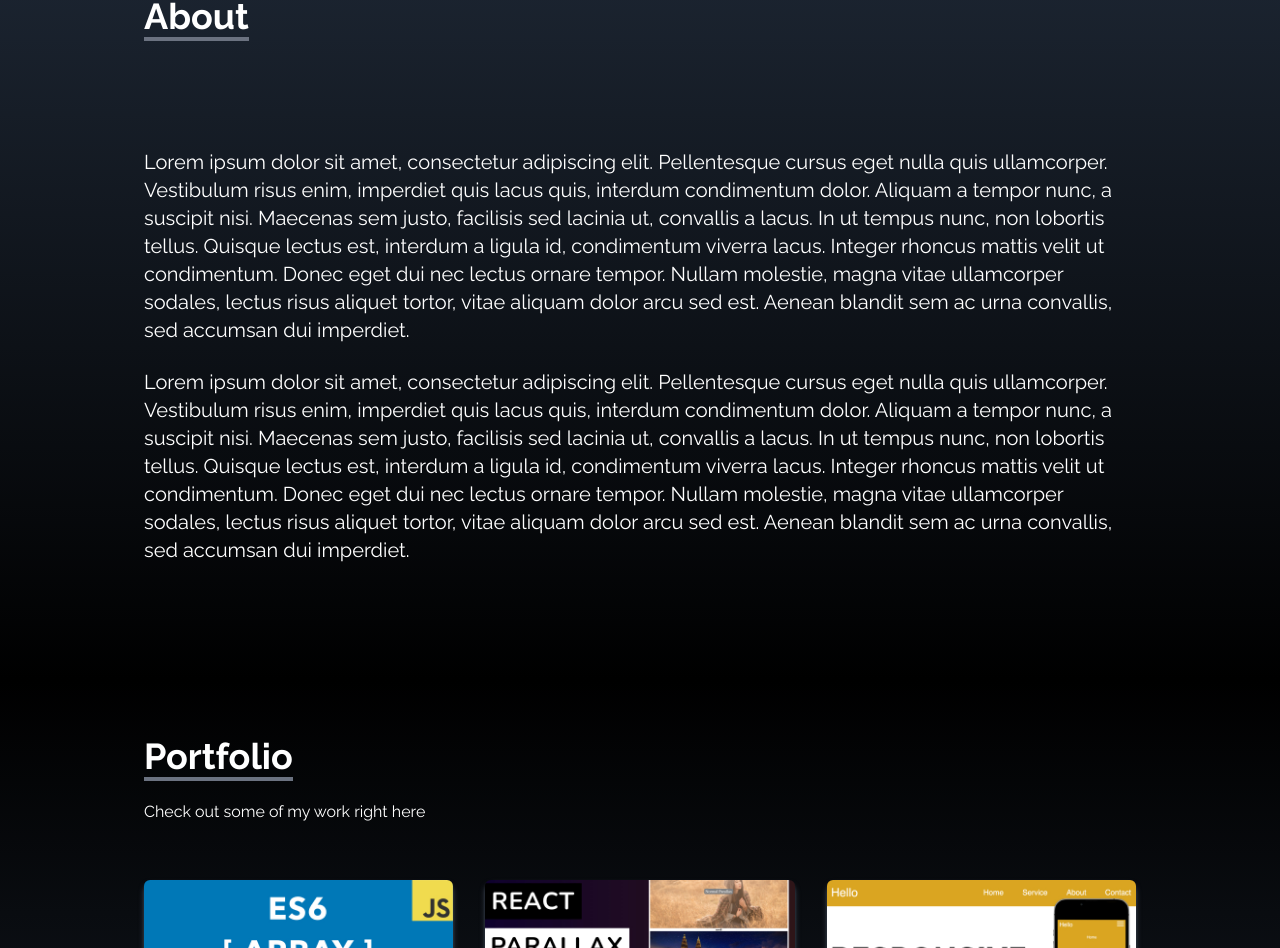
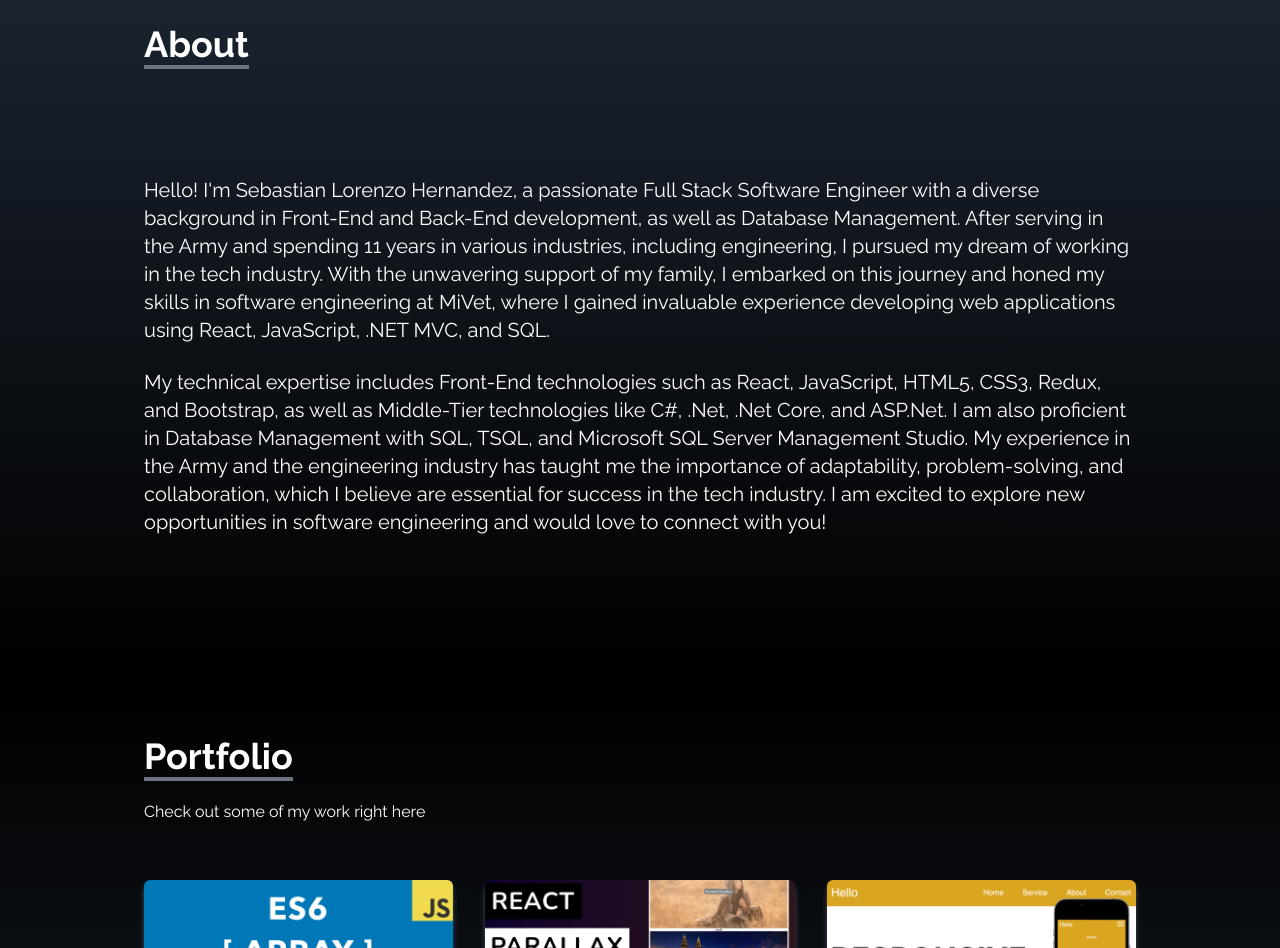
Before and after one commit to Sebmarine/myportfolio, a React (Create React App) app: page / in a window 1280 px wide. Shown: the part 920-1868 px from the top of the page. Built offline with nearby package versions, Linux system fonts and the light colour scheme.

Commit message:
changed about me

```diff
--- a/src/components/About.jsx
+++ b/src/components/About.jsx
@@ -13,29 +13,28 @@ const About = () => {
           </p>
         </div>
         <p className="text-xl mt-20">
-          Lorem ipsum dolor sit amet, consectetur adipiscing elit. Pellentesque
-          cursus eget nulla quis ullamcorper. Vestibulum risus enim, imperdiet
-          quis lacus quis, interdum condimentum dolor. Aliquam a tempor nunc, a
-          suscipit nisi. Maecenas sem justo, facilisis sed lacinia ut, convallis
-          a lacus. In ut tempus nunc, non lobortis tellus. Quisque lectus est,
-          interdum a ligula id, condimentum viverra lacus. Integer rhoncus
-          mattis velit ut condimentum. Donec eget dui nec lectus ornare tempor.
-          Nullam molestie, magna vitae ullamcorper sodales, lectus risus aliquet
-          tortor, vitae aliquam dolor arcu sed est. Aenean blandit sem ac urna
-          convallis, sed accumsan dui imperdiet.
+          Hello! I'm Sebastian Lorenzo Hernandez, a passionate Full Stack
+          Software Engineer with a diverse background in Front-End and Back-End
+          development, as well as Database Management. After serving in the Army
+          and spending 11 years in various industries, including engineering, I
+          pursued my dream of working in the tech industry. With the unwavering
+          support of my family, I embarked on this journey and honed my skills
+          in software engineering at MiVet, where I gained invaluable experience
+          developing web applications using React, JavaScript, .NET MVC, and
+          SQL.
         </p>
         <br />
         <p className="text-xl">
-          Lorem ipsum dolor sit amet, consectetur adipiscing elit. Pellentesque
-          cursus eget nulla quis ullamcorper. Vestibulum risus enim, imperdiet
-          quis lacus quis, interdum condimentum dolor. Aliquam a tempor nunc, a
-          suscipit nisi. Maecenas sem justo, facilisis sed lacinia ut, convallis
-          a lacus. In ut tempus nunc, non lobortis tellus. Quisque lectus est,
-          interdum a ligula id, condimentum viverra lacus. Integer rhoncus
-          mattis velit ut condimentum. Donec eget dui nec lectus ornare tempor.
-          Nullam molestie, magna vitae ullamcorper sodales, lectus risus aliquet
-          tortor, vitae aliquam dolor arcu sed est. Aenean blandit sem ac urna
-          convallis, sed accumsan dui imperdiet.
+          My technical expertise includes Front-End technologies such as React,
+          JavaScript, HTML5, CSS3, Redux, and Bootstrap, as well as Middle-Tier
+          technologies like C#, .Net, .Net Core, and ASP.Net. I am also
+          proficient in Database Management with SQL, TSQL, and Microsoft SQL
+          Server Management Studio. My experience in the Army and the
+          engineering industry has taught me the importance of adaptability,
+          problem-solving, and collaboration, which I believe are essential for
+          success in the tech industry. I am excited to explore new
+          opportunities in software engineering and would love to connect with
+          you!
         </p>
       </div>
     </div>
```
